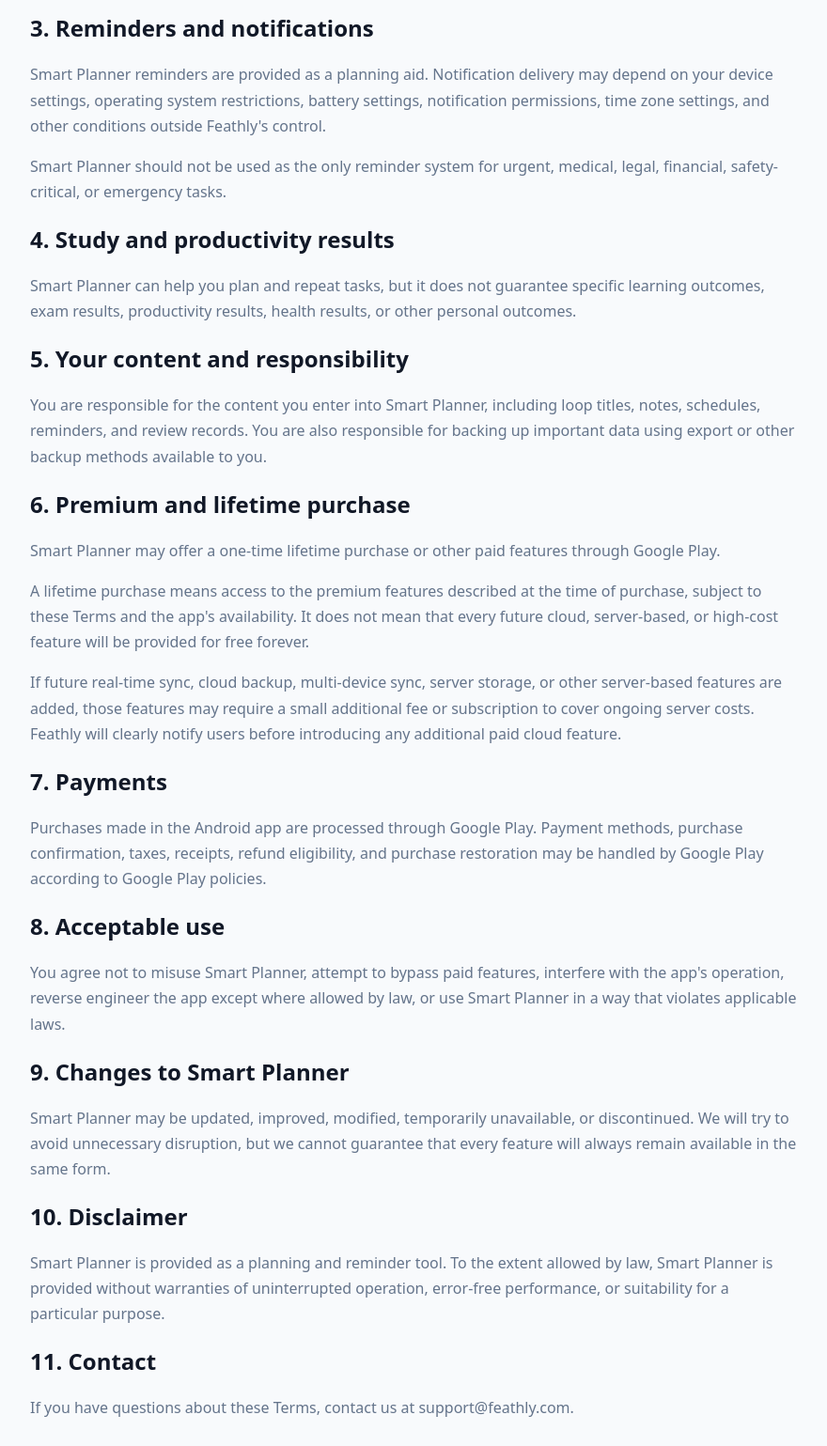
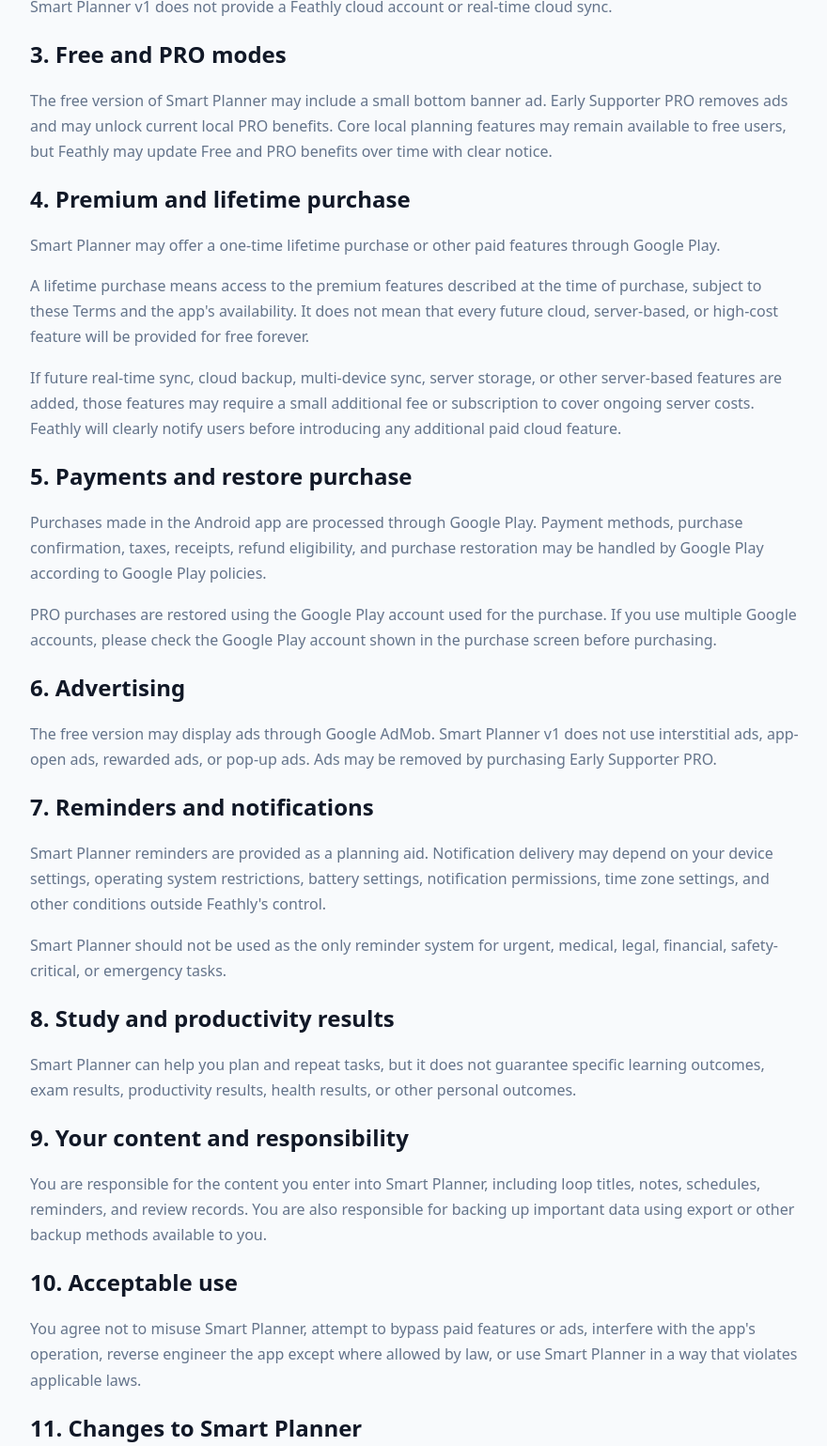
Before and after one commit to yoonng/smart-planner-site, a plain HTML site: page smart-planner/terms.html in a window 1280 px wide. Shown: the part 768-2307 px from the top of the page at 94% size, without its empty margins (198-1078 px from the left). Drawn offline with Linux system fonts and the light colour scheme.

Commit message:
Update terms for ads and PRO purchase handling

```diff
--- a/smart-planner/terms.html
+++ b/smart-planner/terms.html
@@ -3,19 +3,21 @@
 <head><meta charset="utf-8"><meta name="viewport" content="width=device-width, initial-scale=1"><title>Terms of Service - Smart Planner</title><link rel="stylesheet" href="../assets/style.css"><script defer src="../assets/app.js"></script></head>
 <body>
 <header class="site-header"><div class="wrap nav"><a class="brand" href="../index.html">Feathly</a><nav class="nav-links"><a href="../index.html">Home</a><a href="index.html">Smart Planner</a><a href="../community/">Community</a><a href="support.html">Support</a></nav></div></header>
-<section class="page-hero"><div class="wrap"><h1>Terms of Service</h1><p>Last updated: 2026-06-16. These Terms apply to your use of Smart Planner by Feathly.</p></div></section>
+<section class="page-hero"><div class="wrap"><h1>Terms of Service</h1><p>Last updated: 2026-06-18. These Terms apply to your use of Smart Planner by Feathly.</p></div></section>
 <section class="page-body"><div class="wrap content">
-<h2>1. About Smart Planner</h2><p>Smart Planner by Feathly is a smart loop planner that helps you create spaced loops, routine loops, reminders, and review records. It is designed to support study, memory, habits, and personal planning.</p>
+<h2>1. About Smart Planner</h2><p>Smart Planner by Feathly is a smart loop planner that helps you create spaced loops, routine loops, reminders, focus sessions, and review records. It is designed to support study, memory, habits, and personal planning.</p>
 <h2>2. Local-first app</h2><p>Smart Planner v1 is a local-first app. Your loop data is stored on your device unless you choose to export, back up, or share it using features provided by your device or the app.</p><p>Smart Planner v1 does not provide a Feathly cloud account or real-time cloud sync.</p>
-<h2>3. Reminders and notifications</h2><p>Smart Planner reminders are provided as a planning aid. Notification delivery may depend on your device settings, operating system restrictions, battery settings, notification permissions, time zone settings, and other conditions outside Feathly's control.</p><p>Smart Planner should not be used as the only reminder system for urgent, medical, legal, financial, safety-critical, or emergency tasks.</p>
-<h2>4. Study and productivity results</h2><p>Smart Planner can help you plan and repeat tasks, but it does not guarantee specific learning outcomes, exam results, productivity results, health results, or other personal outcomes.</p>
-<h2>5. Your content and responsibility</h2><p>You are responsible for the content you enter into Smart Planner, including loop titles, notes, schedules, reminders, and review records. You are also responsible for backing up important data using export or other backup methods available to you.</p>
-<h2>6. Premium and lifetime purchase</h2><p>Smart Planner may offer a one-time lifetime purchase or other paid features through Google Play.</p><p>A lifetime purchase means access to the premium features described at the time of purchase, subject to these Terms and the app's availability. It does not mean that every future cloud, server-based, or high-cost feature will be provided for free forever.</p><p>If future real-time sync, cloud backup, multi-device sync, server storage, or other server-based features are added, those features may require a small additional fee or subscription to cover ongoing server costs. Feathly will clearly notify users before introducing any additional paid cloud feature.</p>
-<h2>7. Payments</h2><p>Purchases made in the Android app are processed through Google Play. Payment methods, purchase confirmation, taxes, receipts, refund eligibility, and purchase restoration may be handled by Google Play according to Google Play policies.</p>
-<h2>8. Acceptable use</h2><p>You agree not to misuse Smart Planner, attempt to bypass paid features, interfere with the app's operation, reverse engineer the app except where allowed by law, or use Smart Planner in a way that violates applicable laws.</p>
-<h2>9. Changes to Smart Planner</h2><p>Smart Planner may be updated, improved, modified, temporarily unavailable, or discontinued. We will try to avoid unnecessary disruption, but we cannot guarantee that every feature will always remain available in the same form.</p>
-<h2>10. Disclaimer</h2><p>Smart Planner is provided as a planning and reminder tool. To the extent allowed by law, Smart Planner is provided without warranties of uninterrupted operation, error-free performance, or suitability for a particular purpose.</p>
-<h2>11. Contact</h2><p>If you have questions about these Terms, contact us at <a href="mailto:support@feathly.com">support@feathly.com</a>.</p>
+<h2>3. Free and PRO modes</h2><p>The free version of Smart Planner may include a small bottom banner ad. Early Supporter PRO removes ads and may unlock current local PRO benefits. Core local planning features may remain available to free users, but Feathly may update Free and PRO benefits over time with clear notice.</p>
+<h2>4. Premium and lifetime purchase</h2><p>Smart Planner may offer a one-time lifetime purchase or other paid features through Google Play.</p><p>A lifetime purchase means access to the premium features described at the time of purchase, subject to these Terms and the app&apos;s availability. It does not mean that every future cloud, server-based, or high-cost feature will be provided for free forever.</p><p>If future real-time sync, cloud backup, multi-device sync, server storage, or other server-based features are added, those features may require a small additional fee or subscription to cover ongoing server costs. Feathly will clearly notify users before introducing any additional paid cloud feature.</p>
+<h2>5. Payments and restore purchase</h2><p>Purchases made in the Android app are processed through Google Play. Payment methods, purchase confirmation, taxes, receipts, refund eligibility, and purchase restoration may be handled by Google Play according to Google Play policies.</p><p>PRO purchases are restored using the Google Play account used for the purchase. If you use multiple Google accounts, please check the Google Play account shown in the purchase screen before purchasing.</p>
+<h2>6. Advertising</h2><p>The free version may display ads through Google AdMob. Smart Planner v1 does not use interstitial ads, app-open ads, rewarded ads, or pop-up ads. Ads may be removed by purchasing Early Supporter PRO.</p>
+<h2>7. Reminders and notifications</h2><p>Smart Planner reminders are provided as a planning aid. Notification delivery may depend on your device settings, operating system restrictions, battery settings, notification permissions, time zone settings, and other conditions outside Feathly&apos;s control.</p><p>Smart Planner should not be used as the only reminder system for urgent, medical, legal, financial, safety-critical, or emergency tasks.</p>
+<h2>8. Study and productivity results</h2><p>Smart Planner can help you plan and repeat tasks, but it does not guarantee specific learning outcomes, exam results, productivity results, health results, or other personal outcomes.</p>
+<h2>9. Your content and responsibility</h2><p>You are responsible for the content you enter into Smart Planner, including loop titles, notes, schedules, reminders, and review records. You are also responsible for backing up important data using export or other backup methods available to you.</p>
+<h2>10. Acceptable use</h2><p>You agree not to misuse Smart Planner, attempt to bypass paid features or ads, interfere with the app&apos;s operation, reverse engineer the app except where allowed by law, or use Smart Planner in a way that violates applicable laws.</p>
+<h2>11. Changes to Smart Planner</h2><p>Smart Planner may be updated, improved, modified, temporarily unavailable, or discontinued. We will try to avoid unnecessary disruption, but we cannot guarantee that every feature will always remain available in the same form.</p>
+<h2>12. Disclaimer</h2><p>Smart Planner is provided as a planning and reminder tool. To the extent allowed by law, Smart Planner is provided without warranties of uninterrupted operation, error-free performance, or suitability for a particular purpose.</p>
+<h2>13. Contact</h2><p>If you have questions about these Terms, contact us at <a href="mailto:support@feathly.com">support@feathly.com</a>.</p>
 </div></section>
 <footer><div class="wrap foot"><div>Smart Planner - Feathly</div><div><a href="faq.html">FAQ</a> · <a href="privacy.html">Privacy</a> · <a href="terms.html">Terms</a> · <a href="refund.html">Refund</a> · <a href="support.html">Support</a></div></div></footer>
 </body></html>
```
